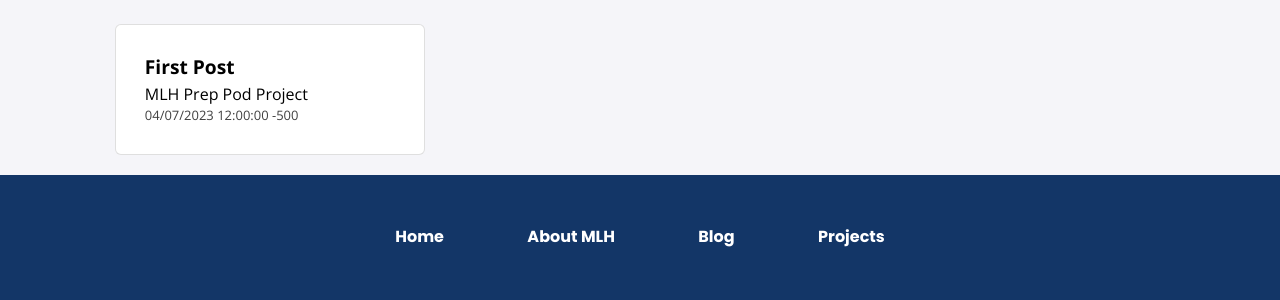
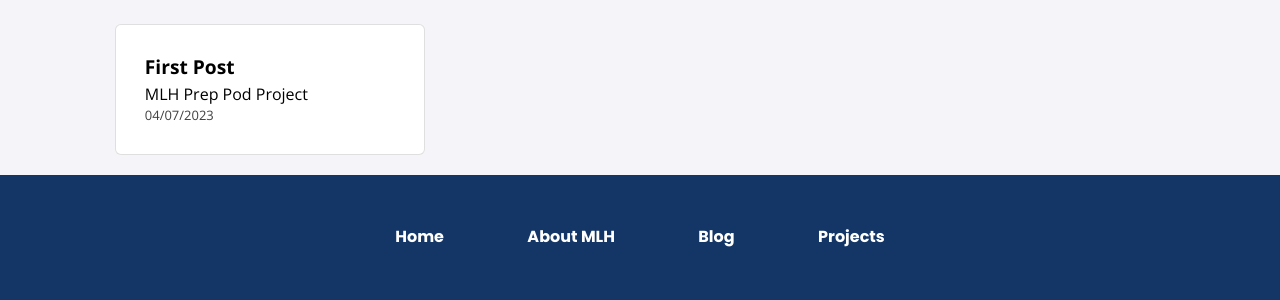
Before and after one commit to MLH-Fellowship/prep-portfolio-23.APR.PREP.2, a Jekyll site: the page built from blog/blog-page.md, in a window 1280 px wide. Shown: the part 197-497 px from the top of the page. Built offline with Jekyll 4.4.1, drawn with Linux system fonts in a browser that asks for light colours; nearby versions of some CDN libraries.

Commit message:
fix typo

```diff
--- a/_data/blog.yml
+++ b/_data/blog.yml
@@ -1,4 +1,4 @@
 - title: First Post
   event: MLH Prep Pod Project
-  date: 04/07/2023 12:00:00 -500
+  date: 04/07/2023
   page-name: blog
```
